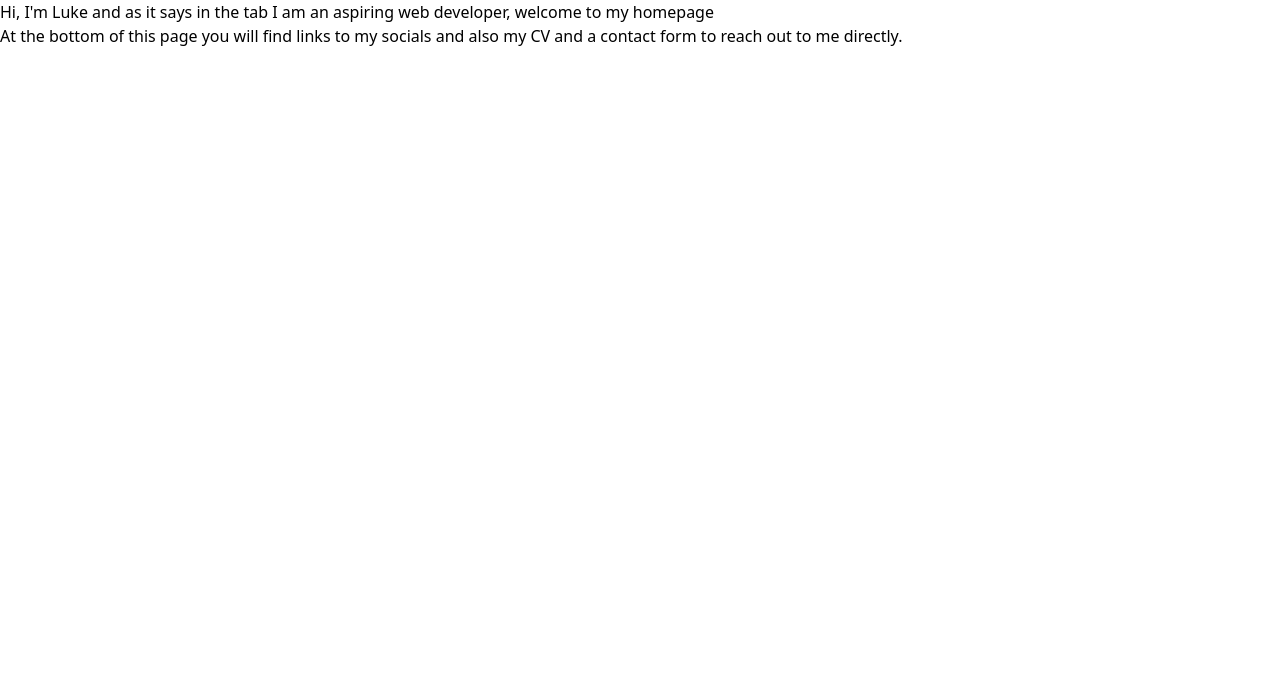
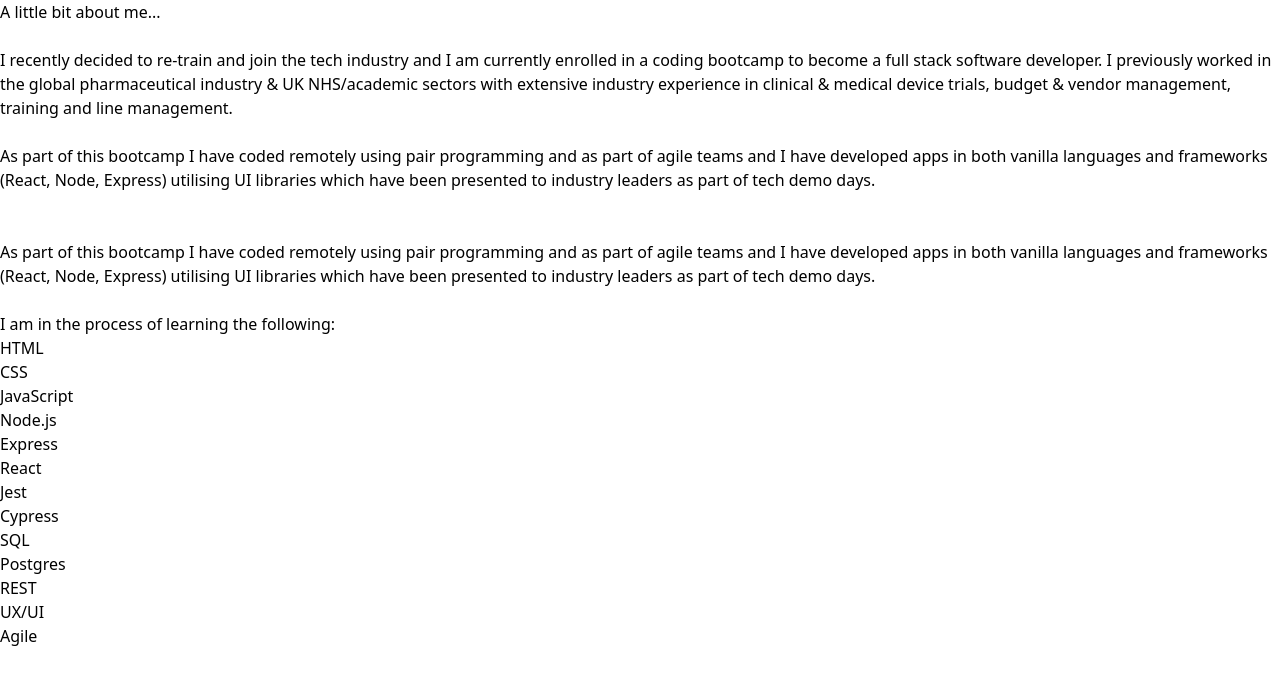
Before and after one commit to TrellixVulnTeam/portfolio_FQKG, a Next.js app in the folder portfolio/: page /AboutMe in a window 1280 px wide. Shown: the top 684 px of the page. Built offline with nearby package versions, Linux system fonts and the light colour scheme.

Commit message:
added home page updated about me page and added in npm package for instagram embed

```diff
--- /dev/null
+++ b/portfolio/components/InterestingFacts/index.js
@@ -0,0 +1,3 @@
+export default function InterestingFacts() {
+  return;
+}
--- a/portfolio/package.json
+++ b/portfolio/package.json
@@ -8,9 +8,11 @@
     "lint": "next lint"
   },
   "dependencies": {
+    "instagram-web-api": "^2.2.2",
     "next": "12.0.10",
     "react": "17.0.2",
-    "react-dom": "17.0.2"
+    "react-dom": "17.0.2",
+    "react-instagram-embed": "^3.0.0"
   },
   "devDependencies": {
     "autoprefixer": "^10.4.2",
--- a/portfolio/pages/AboutMe.js
+++ b/portfolio/pages/AboutMe.js
@@ -1,7 +1,56 @@
-import AboutMe from "../components/About Me";
+import Head from "next/head";
 
 function About() {
-  return <AboutMe />;
+  return (
+    <div>
+      <Head>
+        <title>Luke Skycoder: Software development by Luke Chaplin</title>
+      </Head>
+      <h1>A little bit about me...</h1>
+      <br></br>
+      <p>
+        I recently decided to re-train and join the tech industry and I am
+        currently enrolled in a coding bootcamp to become a full stack software
+        developer. I previously worked in the global pharmaceutical industry &
+        UK NHS/academic sectors with extensive industry experience in clinical &
+        medical device trials, budget & vendor management, training and line
+        management.
+        <br></br>
+        <br></br>
+        As part of this bootcamp I have coded remotely using pair programming
+        and as part of agile teams and I have developed apps in both vanilla
+        languages and frameworks (React, Node, Express) utilising UI libraries
+        which have been presented to industry leaders as part of tech demo days.
+      </p>
+      <br></br>
+      <br></br>
+      As part of this bootcamp I have coded remotely using pair programming and
+      as part of agile teams and I have developed apps in both vanilla languages
+      and frameworks (React, Node, Express) utilising UI libraries which have
+      been presented to industry leaders as part of tech demo days.
+      <br></br>
+      <br></br>
+      <p>
+        I am in the process of learning the following:
+        <br></br>
+        <ul>
+          <li>HTML</li>
+          <li>CSS</li>
+          <li>JavaScript</li>
+          <li>Node.js</li>
+          <li>Express</li>
+          <li>React</li>
+          <li>Jest</li>
+          <li>Cypress</li>
+          <li>SQL</li>
+          <li>Postgres</li>
+          <li>REST</li>
+          <li>UX/UI</li>
+          <li>Agile</li>
+        </ul>
+      </p>
+    </div>
+  );
 }
 
 export default About;
--- /dev/null
+++ b/portfolio/pages/InterestingFacts.js
@@ -0,0 +1,27 @@
+import Head from "next/head";
+import InstagramEmbed from "react-instagram-embed";
+
+function Interesting() {
+  return (
+    <div>
+      <Head>
+        <title>Luke Skycoder: Software development by Luke Chaplin</title>
+      </Head>
+      <p>hello</p>
+      <InstagramEmbed
+        url="https://instagram.com/p/B6G3gjcDgsT"
+        clientAccessToken="appid|clienttoken"
+        hideCaption={false}
+        containerTagName="div"
+        protocol=""
+        injectScript
+        onLoading={() => {}}
+        onSuccess={() => {}}
+        onAfterRender={() => {}}
+        onFailure={() => {}}
+      />
+    </div>
+  );
+}
+
+export default Interesting;
--- a/portfolio/pages/index.js
+++ b/portfolio/pages/index.js
@@ -1,7 +1,18 @@
+import AboutMe from "../components/About";
 import Head from "next/head";
 import Image from "next/image";
+import headshot from "../../headshot.jpeg";
 import styles from "../styles/Home.module.css";
 
 export default function Home() {
-  return <div className="text-3xl font-bold underline"></div>;
+  return (
+    <div>
+      <Head>
+        <title>Luke Skycoder: Software development by Luke Chaplin</title>
+        <link rel="icon" href="/favicon.ico" />
+      </Head>
+      <AboutMe />
+      <Image src={headshot} alt="Photo of Luke Chaplin" />
+    </div>
+  );
 }
```
Also changed, not shown: portfolio/components/About/index.js (renamed from portfolio/components/About Me/index.js), portfolio/components/Interesting Facts/index.js (deleted), portfolio/pages/Interesting Facts.js (deleted), 1 other file (tests, documents, lock files or other folders).
